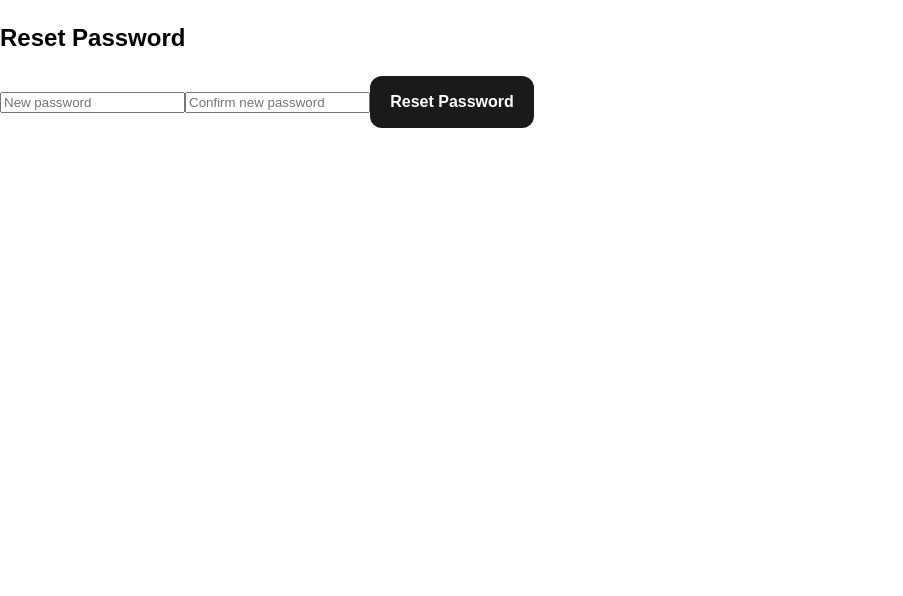
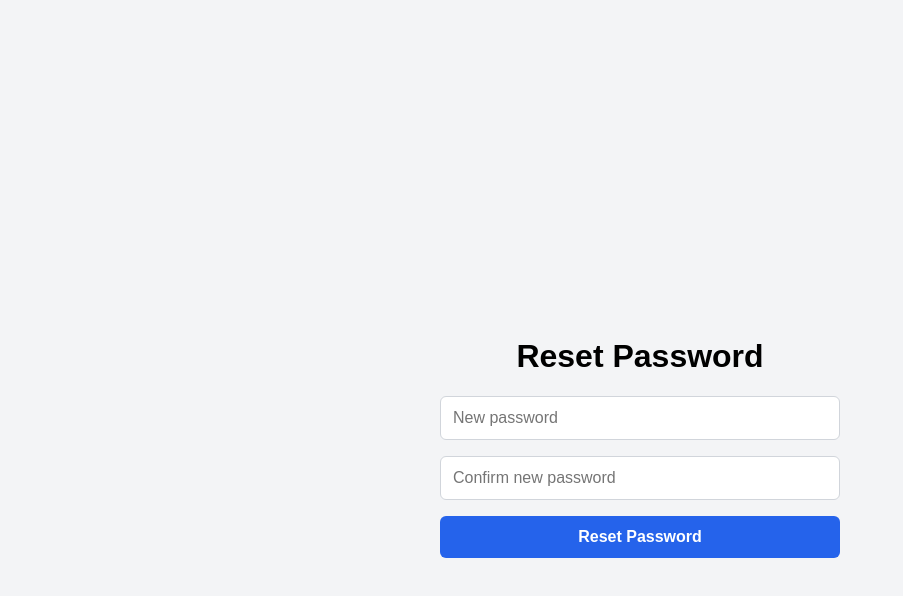
Before and after one commit to bwolfe53144/fantasy_bowling_frontend, a React (Vite) app: page /reset-password/1 in a window 1280 px wide. Shown: the top 596 px of the page, without its empty margins (0-903 px from the left). Built offline with nearby package versions, Linux system fonts and the light colour scheme; no server answers.

Commit message:
added style sheet for reset password page

```diff
--- a/src/pages/ResetPassword.jsx
+++ b/src/pages/ResetPassword.jsx
@@ -1,6 +1,7 @@
 import { useState } from "react";
 import { useParams, useNavigate } from "react-router-dom";
 import { resetPassword } from "../utils/api";
+import "../styles/ResetPassword.css";
 
 export default function ResetPassword() {
   const { token } = useParams();
@@ -23,7 +24,6 @@ export default function ResetPassword() {
       setSuccessMsg(res.data.message);
       setLoading(false);
 
-      // Optionally navigate after short delay
       setTimeout(() => {
         navigate("/signin");
       }, 3000);
@@ -36,9 +36,9 @@ export default function ResetPassword() {
   return (
     <div className="reset-password-page">
       <h2>Reset Password</h2>
-      {error && <p style={{ color: "red" }}>{error}</p>}
-      {successMsg && <p style={{ color: "green" }}>{successMsg}</p>}
-      <form onSubmit={handleSubmit}>
+      {error && <p className="error-message">{error}</p>}
+      {successMsg && <p className="success-message">{successMsg}</p>}
+      <form onSubmit={handleSubmit} className="reset-password-form">
         <input
           type="password"
           placeholder="New password"
--- /dev/null
+++ b/src/styles/ResetPassword.css
@@ -0,0 +1,60 @@
+.reset-password-page {
+    display: flex;
+    flex-direction: column;
+    align-items: center;
+    justify-content: center;
+    padding: 2rem;
+    min-height: 100vh;
+    background-color: #f3f4f6;
+    text-align: center;
+  }
+
+  .reset-password-page h2 {
+    font-size: 2rem;
+    margin-bottom: 1rem;
+  }
+
+  .reset-password-form {
+    display: flex;
+    flex-direction: column;
+    width: 100%;
+    max-width: 400px;
+  }
+
+  .reset-password-form input {
+    padding: 0.75rem;
+    margin-bottom: 1rem;
+    border: 1px solid #d1d5db;
+    border-radius: 0.375rem;
+    font-size: 1rem;
+  }
+
+  .reset-password-form button {
+    padding: 0.75rem;
+    font-size: 1rem;
+    background-color: #2563eb;
+    color: white;
+    border: none;
+    border-radius: 0.375rem;
+    cursor: pointer;
+    transition: background-color 0.2s ease;
+  }
+
+  .reset-password-form button:disabled {
+    background-color: #9ca3af;
+    cursor: not-allowed;
+  }
+
+  .reset-password-form button:hover:not(:disabled) {
+    background-color: #1d4ed8;
+  }
+
+  .error-message {
+    color: #dc2626;
+    margin-bottom: 1rem;
+  }
+
+  .success-message {
+    color: #16a34a;
+    margin-bottom: 1rem;
+  }
```
